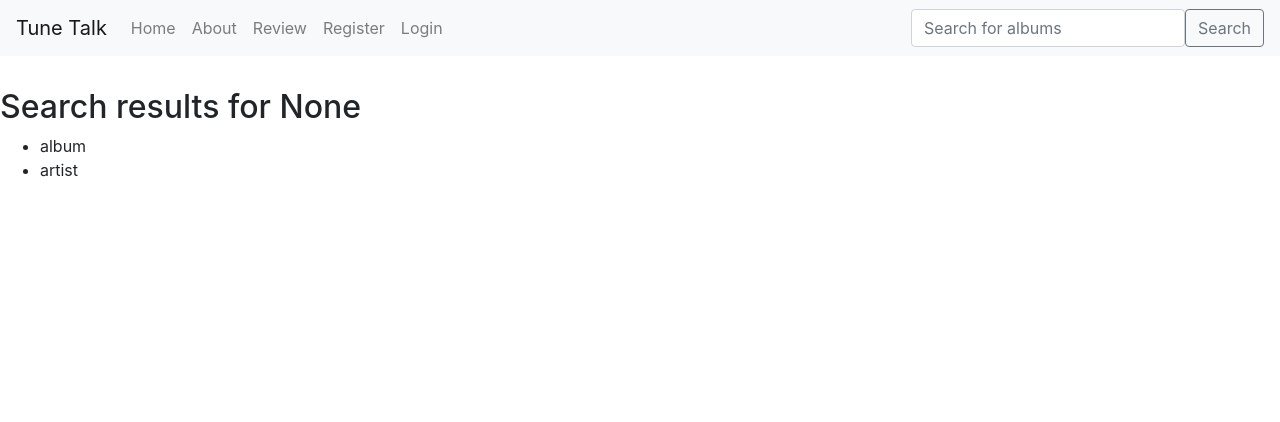
After one commit to xnaavii/tune-talk, a Django app: page /review/search/ in a window 1280 px wide. The commit adds this page. Shown: the top 422 px of the page. Run offline with Django 5.2, Linux system fonts and the light colour scheme; some libraries are stand-ins or nearby versions.

Commit message:
create search albums view

```diff
--- /dev/null
+++ b/reviews/templates/reviews/search_album.html
@@ -0,0 +1,17 @@
+{% extends "base.html" %}
+
+{% block content %}
+
+<h2>Search results for {{ search_term }}</h2>
+<ul>
+    {% for album in albums  %}
+    <li>
+        {{ album.name }}
+    </li>
+    <li>
+        {{ album.artist }}
+    </li>
+    {% endfor %}
+</ul>
+
+{% endblock content %}
--- a/reviews/urls.py
+++ b/reviews/urls.py
@@ -2,5 +2,5 @@ from django.urls import path
 from . import views
 
 urlpatterns = [
-    path('', views.index, name="review")
+    path('search/', views.search_album, name="search_album")
 ]
--- a/reviews/views.py
+++ b/reviews/views.py
@@ -2,5 +2,16 @@ from django.shortcuts import render
 from django.http import HttpResponse
 
 # Create your views here.
-def index(request):
-    return HttpResponse("THIS IS WORKING")
+def search_album(request):
+
+    if request.method == "GET":
+
+        search_term = request.GET.get("search_term")
+
+        mock_albums = [
+            {    "name": "album", "artist": "artist"    }
+        ]
+
+        context = {"albums": mock_albums, "search_term": search_term}
+
+        return render(request, "reviews/search_album.html", context)
--- a/static/js/script.js
+++ /dev/null
@@ -1,3 +0,0 @@
-.carousel-item img {
-    height: 300px; /* Adjust height as needed */
-}
--- a/templates/base.html
+++ b/templates/base.html
@@ -40,7 +40,7 @@
               <a class="nav-link" href="{% url 'about' %}">About</a>
             </li>
             <li class="nav-item">
-              <a class="nav-link" href="{% url 'review' %}">Review</a>
+              <a class="nav-link" href="#">Review</a>
             </li>
             {% if user.is_authenticated %}
               <li class="nav-item">
@@ -55,10 +55,12 @@
               </li>
             {% endif %}
           </ul>
-          <div class="form-inline my-2 my-lg-0 ml-auto">
-            <input class="form-control mr-sm2-2" type="search" placeholder="Search for albums" aria-label="Search">
-            <button class="btn btn-outline-secondary my-2 my-sm-0" type="submit">Search</button>
-          </div>
+          <form action="{% url 'search_album' %}" method="GET">
+            <div class="form-inline my-2 my-lg-0 ml-auto">
+              <input class="form-control mr-sm2-2" type="search" name="search_term" placeholder="Search for albums" aria-label="Search">
+              <button class="btn btn-outline-secondary my-2 my-sm-0" type="submit">Search</button>
+            </div>
+          </form>
         </div>
       </nav>
     </header>
```
